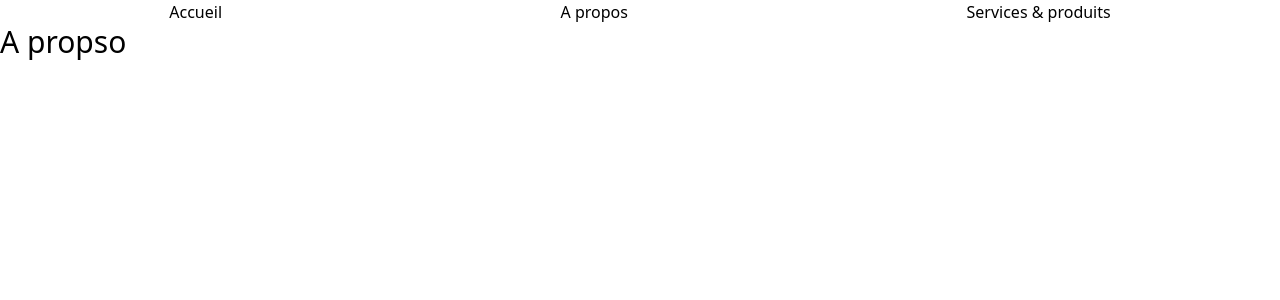
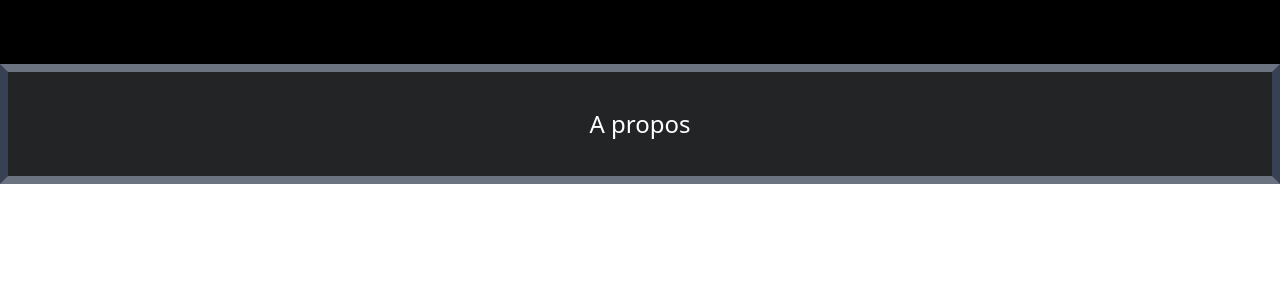
Before and after one commit to bsao17/AtlanteVideo_Client_ReactTS, a React (Create React App) app: page /about in a window 1280 px wide. Shown: the top 300 px of the page. Built offline with nearby package versions, Linux system fonts and the light colour scheme; the HTML template or start-up script is replaced by a standard one.

Commit message:
feat: add app.test.js

```diff
--- a/src/App.tsx
+++ b/src/App.tsx
@@ -5,9 +5,9 @@ import {About, Home, Product} from "./components";
 
 const App: FunctionComponent = () => {
   return (
-    <div className="App">
+    <div className="App bg-black">
         <Router>
-            <ul className="flex flex-row justify-around">
+            <ul className="flex flex-row justify-around p-5">
                 <Link to="/home">Accueil</Link>
                 <Link to="/about">A propos</Link>
                 <Link to="/product">Services & produits</Link>
--- /dev/null
+++ b/src/__TEST__/functions/appAsymc.ts
@@ -0,0 +1,6 @@
+
+export default function appAsync(callback: Function){
+    setTimeout(()=>{
+        callback("{API: ok}")
+    }, 5000)
+}
--- a/src/components/About.tsx
+++ b/src/components/About.tsx
@@ -2,8 +2,8 @@
 
 const About = ()=>{
     return(
-        <div>
-            <h1 className="text-3xl">A propso</h1>
+        <div className="container" style={{backgroundColor: "#222425"}}>
+            <h1 className="w-full text-2xl text-center text-white p-9 border-8 border-x-gray-700 border-y-gray-500">A propos</h1>
         </div>
     )
 }
```
Also changed, not shown: 1 other file (tests, documents, lock files or other folders).
